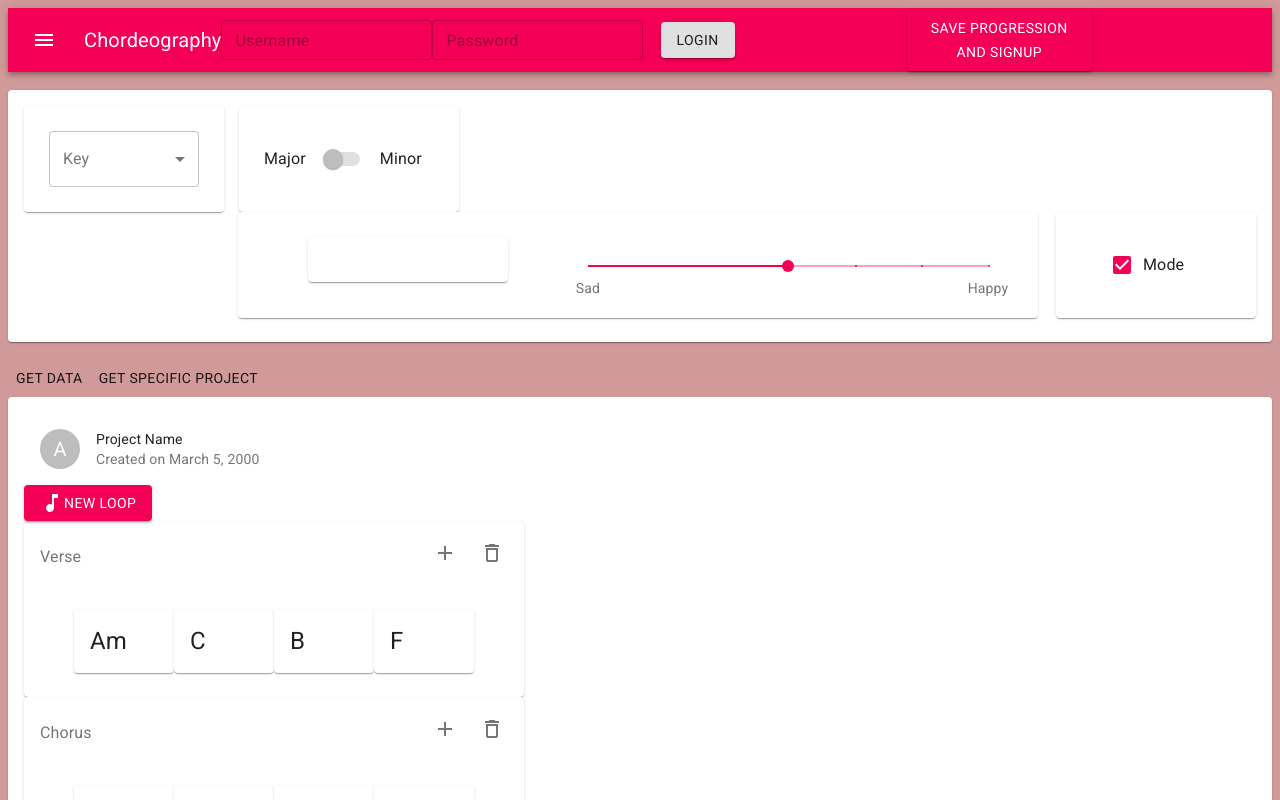
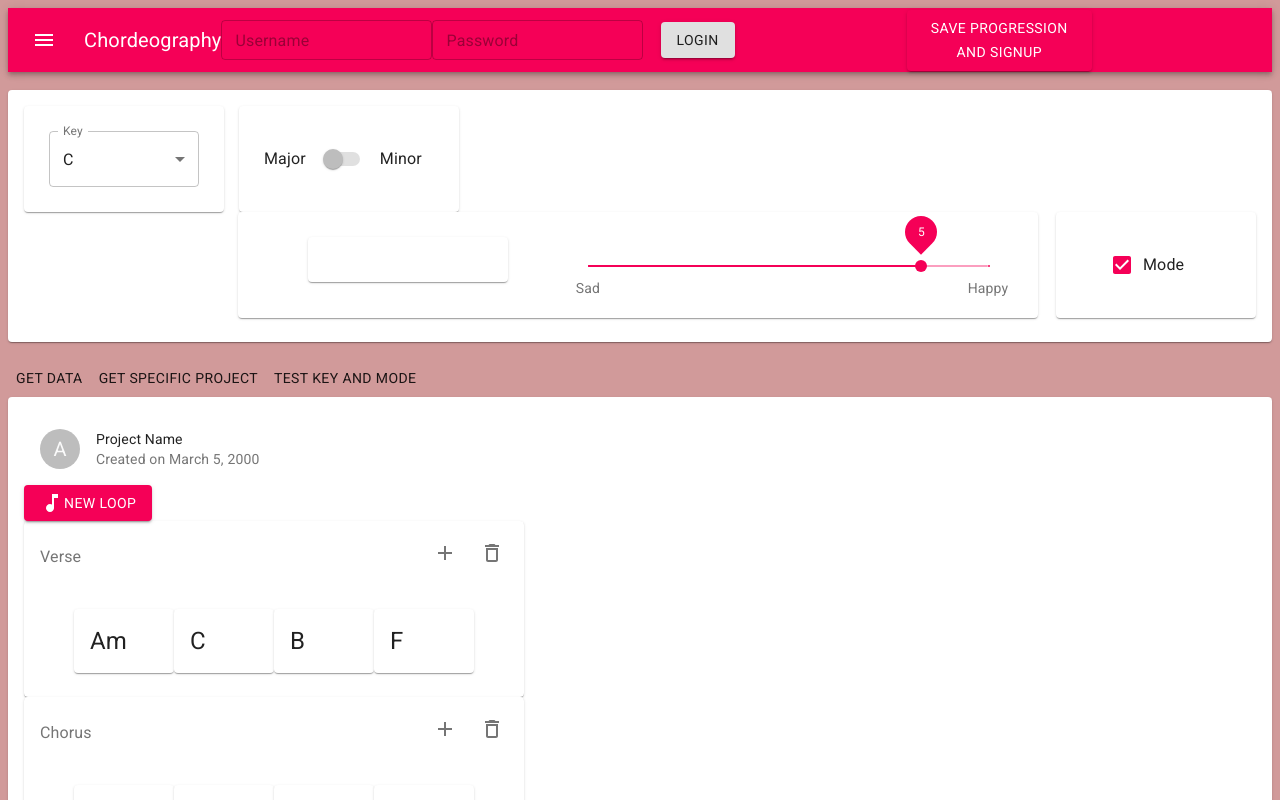
Before and after one commit to DillonNotDylan/COP4331-BigProject, a React (Create React App) app: page / in a window 1280 px wide. Both pictures are taken after a click on the label "Mode". Shown: the top 800 px of the page. Built offline with nearby package versions, Linux system fonts and the light colour scheme.

Commit message:
Merged Nelson's offline changes to my branch, Started trying to add communication between toolpage and Dillon's script

```diff
--- a/src/components/Looper/LoopBox.js
+++ b/src/components/Looper/LoopBox.js
@@ -39,7 +39,7 @@ const loopTemp = [
 ]
 
 
-const LoopBox = () => {
+const LoopBox = ({useMode, useKey}) => {
 	const [currProj, setProj] = useState(loopTemp)
 
 	// At the moment, this useEffect will undisirably reset changes to the website,
@@ -126,6 +126,17 @@ const LoopBox = () => {
 				Get specific project
 			</Button>
 
+			<Button
+				onClick={() =>
+					{
+						console.log(useMode)
+						console.log(useKey)
+					}
+				}
+			>
+				Test Key and Mode
+			</Button>
+
 			<Card >
 				<CardContent>
 					<CardHeader
--- /dev/null
+++ b/src/components/ToolControl/ControlPanel.js
@@ -0,0 +1,17 @@
+import React, { useState } from 'react'
+import LoopBox from '../Looper/LoopBox'
+import ToolPage from '../Tools/ToolPage'
+
+export default function ControlPanel() {
+
+	const [useMode, grabMode] = useState(5)
+	const [useKey, grabKey] = useState('C')
+
+    return (
+
+        <div>
+            <ToolPage useMode={useMode} grabMode={grabMode} useKey={useKey} grabKey={grabKey}/>
+            <LoopBox useMode={useMode} useKey={useKey}/>
+        </div>
+    )
+}
--- a/src/components/Tools/KeyBox.js
+++ b/src/components/Tools/KeyBox.js
@@ -43,19 +43,23 @@ const cardStyles = makeStyles({
 
 });
 
-export default function KeyBox({currOption}) {
+export default function KeyBox({currOption, grabKey, grabMode}) {
 
 	const boxClasses = boxStyles();
 	const cardClasses = cardStyles();
-	const[currKey, setKey] = React.useState('');
-	const[currQuality, setQuality] = React.useState(false);
+	const[currKey, setKey] = React.useState(1);
+	const[status, switchStatus] = React.useState(currOption);
 
 	const handleChange = (event) => {
 		setKey(event.target.value);
+		grabKey(event.target.value);
 	};
 
-	const handleQuality = () =>{
-		setQuality(!currQuality);
+	const handleStatus = () =>{
+		switchStatus(!status)
+		if (status) grabMode(5);
+		else grabMode(1);
+
 	}
 
 	return(
@@ -100,7 +104,7 @@ export default function KeyBox({currOption}) {
 					<Grid item>
 						<Switch
 							disabled={currOption}
-							onClick={handleQuality}
+							onClick={status}
 							color="default"
 							inputProps={{ 'aria-label': 'checkbox with default color' }}
 						/>
--- a/src/components/Tools/ModeBox.js
+++ b/src/components/Tools/ModeBox.js
@@ -109,7 +109,7 @@ const marks = [
 	}
 ]
 
-export default function ModeBox ({setOption}){
+export default function ModeBox ({setOption , grabMode, currOption}){
 
 	const boxClasses = boxStyles();
 	const cardClasses = cardStyles();
@@ -119,16 +119,27 @@ export default function ModeBox ({setOption}){
 	const handleOption = (event, val) => {
 		let temp = marks[val].mode;
 		setMode(temp);
+		grabMode(marks[val].value);
 	};
 
 	const handleCheck = () => {
+		setToSwitchVal();
+
 		modeSwitch(!modeState);
 
-		if (!modeState)
-			setMode('');
 
 		setOption(modeState);
 	}
+
+	const setToSwitchVal = () => {
+		(currOption) ? (grabMode(5) && setMode('Ionian')) : (grabMode(2) && setMode('Minor'))
+		console.log("here");
+
+	}
+
+	function valuetext(value) {
+		return (`${value + 1}`);
+	  }
 
 	return(
 		<div className={boxClasses.divBox}>
@@ -152,12 +163,14 @@ export default function ModeBox ({setOption}){
 						<Slider
 							className={boxClasses.slide}
 							color="secondary"
-							defaultValue={3}
+							defaultValue={5}
 							min={0}
 							max={6}
 							aria-labelledby="discrete-slider-restrict"
 							step={null}
 							marks={marks}
+							valueLabelDisplay="on"
+							getAriaValueText={valuetext}
 							track='false'
 							onChange={handleOption}
 						/>
--- a/src/components/Tools/ToolPage.js
+++ b/src/components/Tools/ToolPage.js
@@ -22,10 +22,9 @@ const useStyles = makeStyles((theme) => ({
 }));
 
 
-const ToolPage = () => {
+const ToolPage = ({grabKey, grabMode}) => {
     const classes = useStyles();
-    const [currOption, setOption] = useState(true);
-
+    const [currOption, setOption] = useState(false);
     return(
         <div>
             <br />
@@ -33,10 +32,10 @@ const ToolPage = () => {
                 <CardContent>
                     <Grid container>
                         <Grid item xs>
-                            <KeyBox currOption={!currOption}/>
+                            <KeyBox currOption={!currOption} grabKey={grabKey} grabMode={grabMode}/>
                         </Grid>
                         <Grid item xs sm>
-                            <ModeBox setOption={setOption}/>
+                            <ModeBox setOption={setOption} grabMode={grabMode} currOption={currOption}/>
                         </Grid>
                     </Grid>
                 </CardContent>
--- a/src/pages/Home.js
+++ b/src/pages/Home.js
@@ -5,8 +5,8 @@ import ProgLoop from '../components/Looper/ProgLoop'
 import {
 	Grid
 } from "@material-ui/core"
-import LoopBox from '../components/Looper/LoopBox'
-import ToolPage from'../components/Tools/ToolPage'
+import ControlPanel from '../components/ToolControl/ControlPanel'
+
 
 
 const Home = () => {
@@ -15,8 +15,7 @@ const Home = () => {
 
 			<NavBar />
 			{/* <PianoPreview /> */}
-			<ToolPage />
-			<LoopBox />
+			<ControlPanel />
 
 		</div>
 	)
```
Also changed, not shown: src/components/Looper/ChordSelector.js (added, +11 -0 lines), src/components/Looper/CustomModal.js (added, +59 -0 lines).
